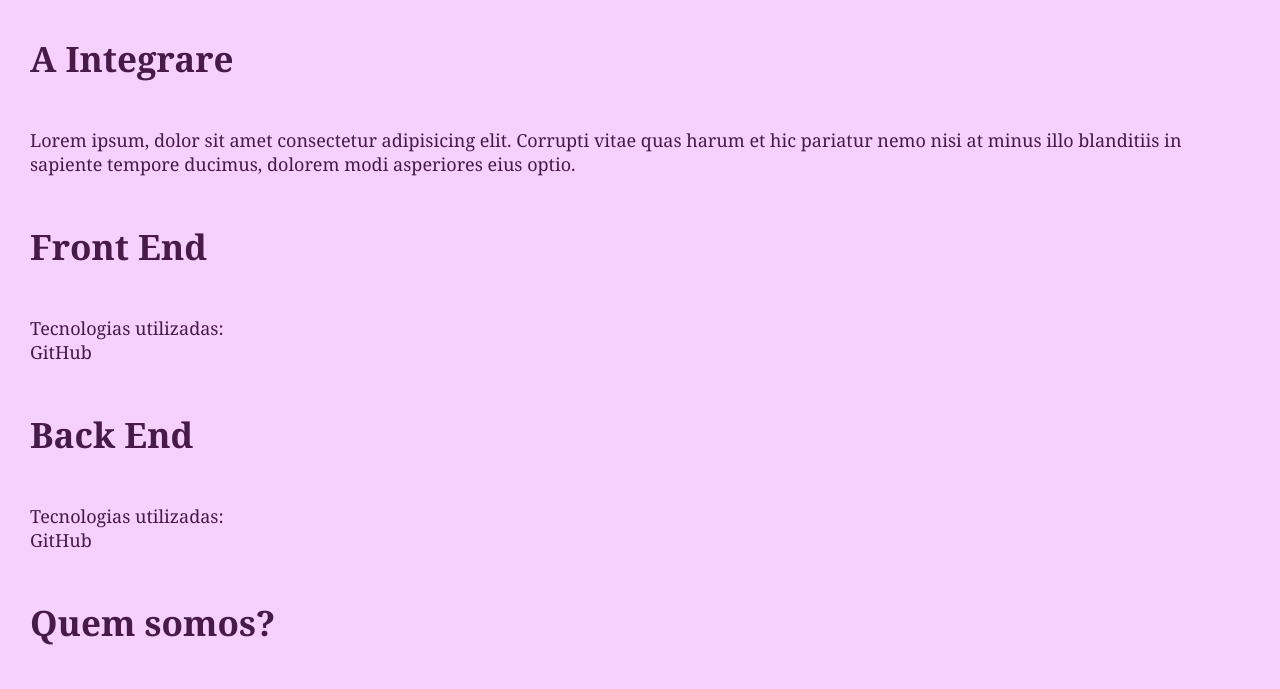
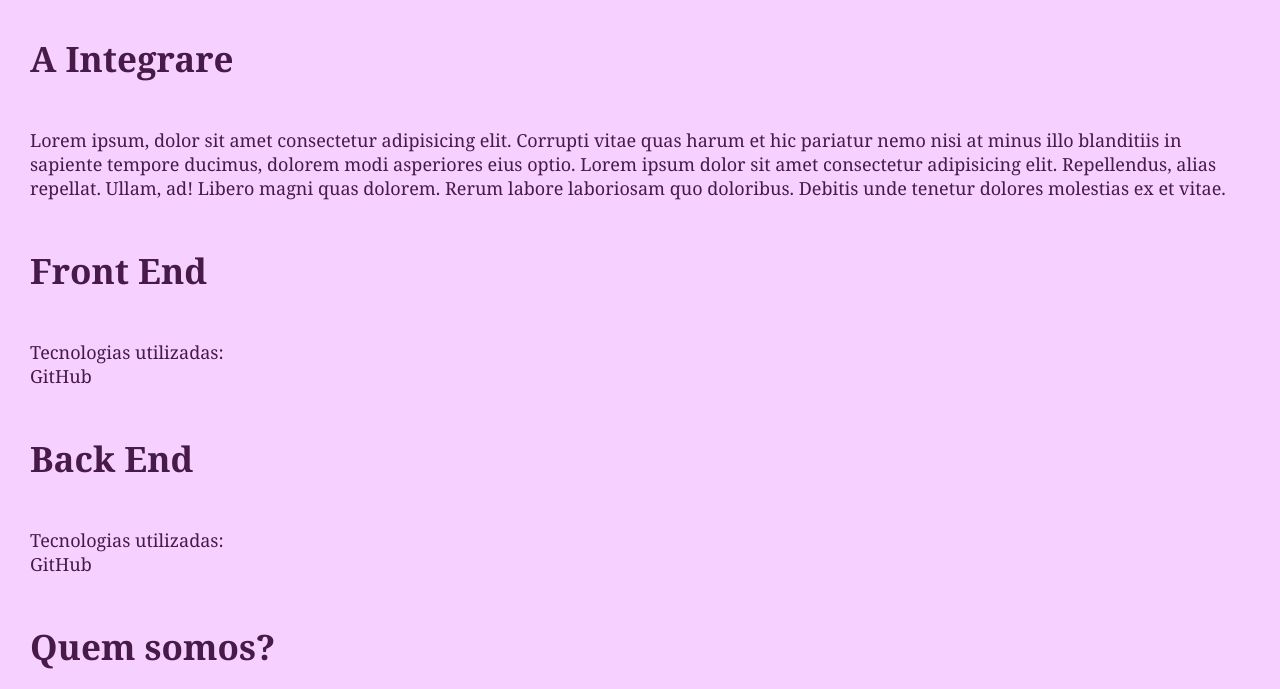
Before and after one commit to Integrare-PI/integrare, a plain HTML site: page index.html in a window 1280 px wide. Shown: the part 80-769 px from the top of the page. Drawn offline with Linux system fonts and the light colour scheme; grey boxes are pictures that could not be loaded.

Commit message:
Ajuste texto

```diff
--- a/index.html
+++ b/index.html
@@ -25,6 +25,9 @@
             <p>
                 Lorem ipsum, dolor sit amet consectetur adipisicing elit. Corrupti vitae quas harum et hic pariatur nemo
                 nisi at minus illo blanditiis in sapiente tempore ducimus, dolorem modi asperiores eius optio.
+                Lorem ipsum dolor sit amet consectetur adipisicing elit. Repellendus, alias repellat. Ullam, ad! Libero
+                magni quas dolorem. Rerum labore laboriosam quo doloribus. Debitis unde tenetur dolores molestias ex et
+                vitae.
             </p>
         </div>
     </section>
@@ -57,8 +60,7 @@
                 <div class="box">
                     <div class="inner">
                         <div class="front">
-                            <img src='https://i.ibb.co/h937w0b/euzinho-1.png'
-                                alt='foto'  />
+                            <img src='https://i.ibb.co/h937w0b/euzinho-1.png' alt='foto' />
 
                         </div>
                         <div class="back">
@@ -73,8 +75,7 @@
                 <div class="box">
                     <div class="inner">
                         <div class="front">
-                            <img src='https://i.ibb.co/K9VCt6f/gustavo-1.png'
-                                alt='foto' />
+                            <img src='https://i.ibb.co/K9VCt6f/gustavo-1.png' alt='foto' />
 
                         </div>
                         <div class="back">
@@ -169,11 +170,14 @@
     <br>
 
 
-<footer>
-    .<br>
-    Lorem ipsum dolor sit amet, consectetur adipisicing elit. Cupiditate quo nostrum qui nemo, dolor facilis atque excepturi ab sed esse placeat ducimus reprehenderit optio. Adipisci, eveniet ducimus. Dolorum, iure nesciunt!<br>
-    .
-</footer>
+    <footer>
+        .<br>
+        Lorem ipsum dolor sit amet, consectetur adipisicing elit. Cupiditate quo nostrum qui nemo, dolor facilis atque
+        excepturi ab sed esse placeat ducimus reprehenderit optio. Adipisci, eveniet ducimus. Dolorum, iure
+        nesciunt!<br>
+        .
+    </footer>
 
 </body>
+
 </html>
```
